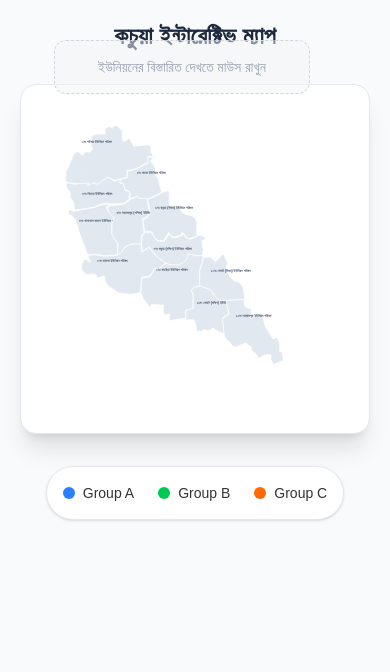
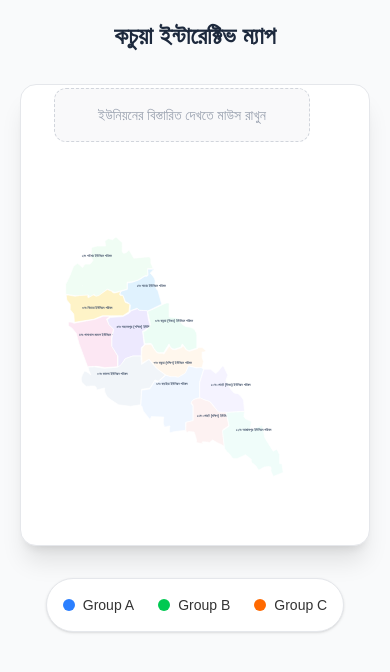
Before and after one commit to Arifuzzaman01/kachua, a Next.js app: page / in a window 390 px wide. Shown: the top 672 px of the page. Built offline with nearby package versions, Linux system fonts and the light colour scheme.

Commit message:
make dynamice color and add responsivness

```diff
--- a/src/components/KachuaMap.jsx
+++ b/src/components/KachuaMap.jsx
@@ -21,18 +21,16 @@ const KachuaMap = () => {
   };
 
   return (
-    <div className="flex flex-col items-center p-5 bg-gray-50 min-h-screen relative">
+    <div className="relative flex flex-col items-center p-5 bg-gray-50 min-h-screen relative">
       <h1 className="text-2xl font-bold mb-8 text-slate-800">
         কচুয়া ইন্টারেক্টিভ ম্যাপ
       </h1>
 
       <div className=" w-full max-w-5xl bg-white p-10 rounded-2xl shadow-xl border border-gray-200 overflow-hidden">
-
-
-        <div className="fixed top-10 right-20 z-50 pointer-events-none">
+        <div className="fixed top-10 right-20 md:top-28 md:right-32 z-50 pointer-events-none">
           {activeUnion ? (
-            <div className="w-64 bg-white/95 backdrop-blur shadow-2xl rounded-xl border p-5 animate-in fade-in slide-in-from-top-4 duration-300 pointer-events-auto">
-              <h2 className="text-lg font-bold border-b pb-2 mb-3 text-emerald-600">
+            <div className="w-64 bg-white/95 backdrop-blur shadow-md rounded-xl border border-gray-600 p-2.5 md:p-5 animate-in fade-in slide-in-from-top-4 duration-300 pointer-events-auto">
+              <h2 className=" md:text-lg font-bold border-b md:pb-2 mb-3 text-emerald-600">
                 {activeUnion.name}
               </h2>
               <p className="text-sm text-gray-600 mb-4">
@@ -42,14 +40,14 @@ const KachuaMap = () => {
                 </span>
               </p>
 
-              <div className="space-y-3">
+              <div className="space-y-3 ">
                 {Object.entries(activeUnion.groups).map(([key, group]) => (
                   <div key={key}>
-                    <div className="flex justify-between text-[10px] font-bold uppercase text-gray-500 mb-1">
+                    <div className="flex justify-between text-[10px] font-bold uppercase text-gray-500 mb-1 ">
                       <span>{group.label}</span>
                       <span>{group.count.toLocaleString()}</span>
                     </div>
-                    <div className="w-full bg-gray-100 h-1.5 rounded-full overflow-hidden">
+                    <div className="w-full  bg-gray-100 h-1.5 rounded-full overflow-hidden">
                       <div
                         className={`${group.color} h-full`}
                         style={{
@@ -62,36 +60,33 @@ const KachuaMap = () => {
               </div>
             </div>
           ) : (
-            <div className="w-64 p-4 bg-gray-100/50 rounded-xl border border-dashed border-gray-300 text-center text-gray-400 text-sm">
+            <div className="w-64 p-4 bg-gray-100/50 rounded-xl border border-dashed border-gray-300 text-center text-gray-400 text-sm mt-12">
               ইউনিয়নের বিস্তারিত দেখতে মাউস রাখুন
             </div>
           )}
         </div>
 
-        <svg
-          viewBox="0 0 600 600"
-          className="w-full h-auto"
-        >
+        <svg viewBox="0 0 600 600" className="w-full h-auto mt-28 md:mt-0">
           {unionsData.map((union) => (
             <g key={union.id} transform={offsets[union.id] || "translate(0,0)"}>
-              {/* ইউনিয়ন পাথ */}
               <path
+                key={union.id}
                 d={union.pathData}
-                className="fill-slate-200 stroke-white stroke-[1.5] hover:fill-emerald-400 transition-all duration-300 cursor-pointer"
+                style={{ fill: union.colorCode || "#E2E8F0" }}
+                className="stroke-white stroke-[1.5] hover:fill-emerald-400 transition-all duration-300 cursor-pointer group "
                 onMouseEnter={() => setActiveUnion(union)}
                 onMouseLeave={() => setActiveUnion(null)}
               />
 
-              {/* ইউনিয়ন নাম (পিন) - টেক্সট পজিশন অ্যাডজাস্ট করতে x এবং y মান পরিবর্তন করুন */}
               <text
                 x="70"
-                y="40"
+                y="44"
                 fontSize="8"
                 fontWeight="bold"
                 textAnchor="middle"
-                className="fill-slate-600 pointer-events-none select-none"
+                className="fill-slate-600 z-50  select-none group-hover:fill-slate-800"
               >
-                {union.name} {/* শুধু প্রথম অংশ দেখাবে জায়গা বাঁচাতে */}
+                {union.name}
               </text>
             </g>
           ))}
```
Also changed, not shown: src/data/unions.js (+12 -0 lines).
